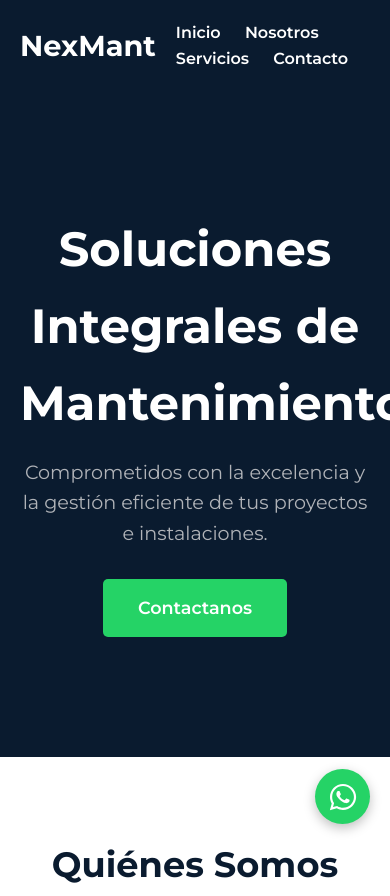
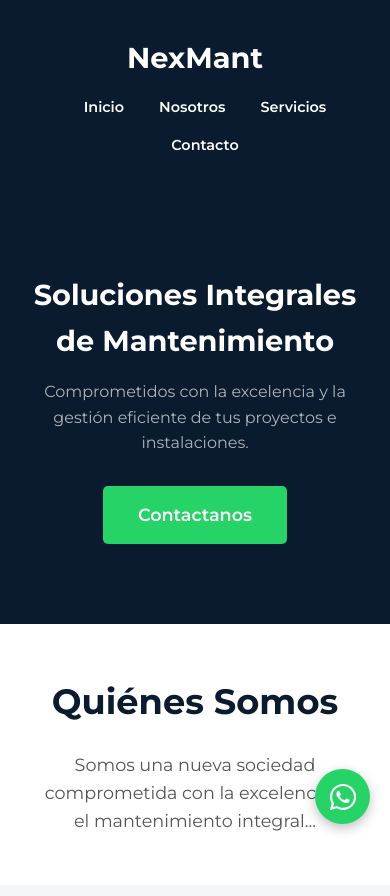
Before and after one commit to AlejoFC08/NexMant, a plain HTML site: page index.html in a window 390 px wide. Shown: the top 896 px of the page. Drawn offline with Linux system fonts and the light colour scheme; no server answers.

Commit message:
Se agrego diseno responsive para celulares

```diff
--- a/style.css
+++ b/style.css
@@ -457,3 +457,72 @@ footer {
         height: 55px;
     }
 }
+
+
+/* =========================================
+   DISEÑO RESPONSIVE (CELULARES Y TABLETS)
+   ========================================= */
+@media (max-width: 768px) {
+    /* 1. Encabezado y Menú */
+    .navbar-container {
+        flex-direction: column;
+        text-align: center;
+        padding: 15px 20px;
+    }
+
+    .navbar-container nav {
+        margin-top: 15px;
+        display: flex;
+        flex-wrap: wrap;
+        justify-content: center;
+        gap: 15px;
+    }
+
+    /* 2. Sección Principal (Inicio) */
+    .hero-section {
+        padding: 80px 20px;
+    }
+
+    .hero-content h2 {
+        font-size: 2.2rem; /* Achica el título gigante */
+    }
+
+    .hero-content p {
+        font-size: 1rem;
+    }
+
+    /* 3. Espaciado general para no desperdiciar pantalla */
+    .section-padding {
+        padding: 50px 20px;
+    }
+
+    h2 {
+        font-size: 1.8rem;
+    }
+
+    /* 4. Grilla de Servicios (1 sola columna) */
+    .services-grid {
+        grid-template-columns: 1fr; /* Fuerza a que las tarjetas ocupen el 100% del ancho */
+        gap: 20px;
+    }
+
+    /* 5. Ajuste de las tarjetas de servicio */
+    .service-card {
+        margin-bottom: 10px;
+    }
+
+    .service-card-content {
+        padding: 15px;
+    }
+}
+
+/* Ajustes extra para celulares muy chicos (ej: iPhone SE) */
+@media (max-width: 480px) {
+    .hero-content h2 {
+        font-size: 1.8rem;
+    }
+
+    .navbar-container nav a {
+        font-size: 0.9rem;
+    }
+}
```
